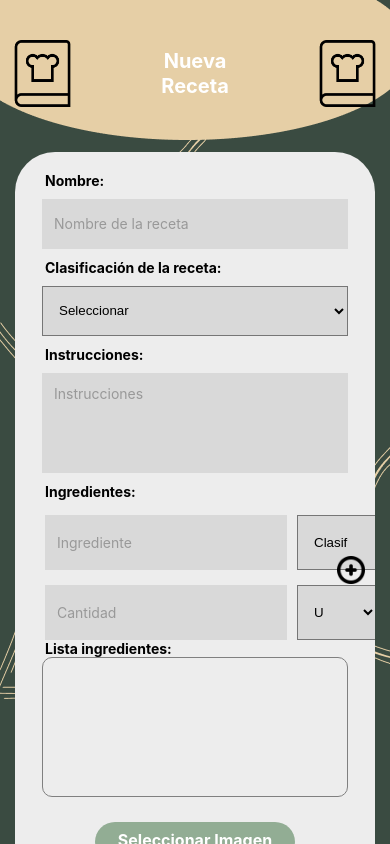
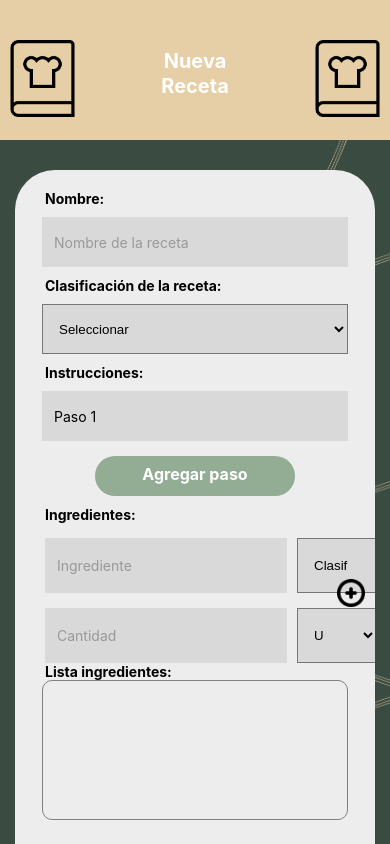
Before and after one commit to KLMZK/proyecto-moviles, a React Native app: screen /FormRecetas in a window 390 px wide. Shown: the top 844 px of the page. Built offline with nearby package versions, Linux system fonts and the light colour scheme.

Commit message:
cambios en el form para instrucciones

```diff
--- a/screens/FormRecetasScreen.js
+++ b/screens/FormRecetasScreen.js
@@ -21,6 +21,16 @@ export default function FormRecetasScreen() {
   const [clasificacion, setClasificacion] = useState("");
   const [ListIngr, setLisIngr] = useState([]);
   const [imageUri, setImageUri] = useState(null);
+
+  const [pasos, setPasos] = useState([""]);
+
+  const actualizarPaso = (index, texto) => {
+    const nuevosPasos = [...pasos];
+    nuevosPasos[index] = texto;
+    setPasos(nuevosPasos);
+  };
+
+  const agregarPaso = () => setPasos([...pasos, ""]);
 
   const pickImage = async () => {
     if (Platform.OS !== 'web') {
@@ -58,8 +68,8 @@ export default function FormRecetasScreen() {
   function enviar() {
     const formData = new FormData();
     formData.append("nombre", nombre.trim());
-     formData.append("clas", clas.trim());
-    formData.append("instrucciones", instrucciones.trim());
+    formData.append("clas", clas.trim());
+    formData.append("instrucciones", JSON.stringify(pasos.filter(p => p.trim() !== "")));
     formData.append("ingrediente", JSON.stringify(ListIngr));
     formData.append("calorias", calorias.trim());
     formData.append("dificultad", dificultad.trim());
@@ -95,7 +105,7 @@ export default function FormRecetasScreen() {
   return (
     <KeyboardAvoidingView style={{ flex: 1 }} behavior={Platform.OS === "ios" ? "padding" : "height"} >
       <ScrollView contentContainerStyle={{ flexGrow: 1 }}>
-        <ImageBackground source={require("../assets/FondoPantallas.png")} style={styles.background} imageStyle={styles.backgroundImage}>
+        <ImageBackground source={require("../assets/fondopantalla.png")} style={styles.background} imageStyle={styles.backgroundImage}>
           <View style={styles.Saludo}>
             <Image source={require("../assets/Recetas.png")} style={styles.ImgSaludo2}/>
             <Text style={styles.TextSaludo}>Nueva</Text>
@@ -117,7 +127,18 @@ export default function FormRecetasScreen() {
                 <Picker.Item label="Snacks" value="6" />
               </Picker>
               <Text style={styles.TitInput}>Instrucciones:</Text>
-              <TextInput value={instrucciones} onChangeText={setInstrucciones} placeholder="Instrucciones" style={[styles.input2, { textAlignVertical: "top", height: 100 }]} multiline placeholderTextColor="#999"/>
+                    {pasos.map((paso, i) => (
+                        <TextInput
+                            key={i}
+                            value={paso}
+                            onChangeText={(text) => actualizarPaso(i, text)}
+                            placeholder={`Paso ${i + 1}`}
+                            style={[styles.input2, { height: 50 }]}
+                        />
+                    ))}
+              <TouchableOpacity onPress={agregarPaso} style={[styles.boton,{marginBottom:10}]}>
+                <Text style={styles.textoBoton}>Agregar paso</Text>
+              </TouchableOpacity>
               <Text style={styles.TitInput}>Ingredientes:</Text>
               <View style={{ flexDirection: "row", width: "100%", justifyContent: "center", alignItems: "center" }}>
                 <View style={{ flex: 1 }}>
@@ -236,16 +257,16 @@ const styles = StyleSheet.create({
     backgroundColor: "#3A4B41",
   },
   backgroundImage: {
-    width: "100%",
-    height: "100%",
-    resizeMode: "contain",
+    width: '200%',
+    height: '100%',
+    resizeMode: "cover",
     position: "absolute",
-    top:-225,
   },
   Saludo: {
+    backgroundColor:"#E6CFA6",
     bottom:30,
     width: "100%",
-    height:"11%",
+    height:140,
     alignItems:"center",
   },
   TextSaludo: {
```
Also changed, not shown: assets/fondopantalla.png (added).
